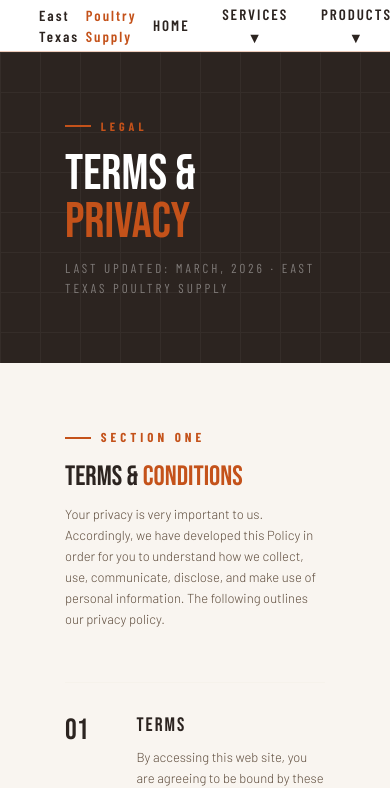
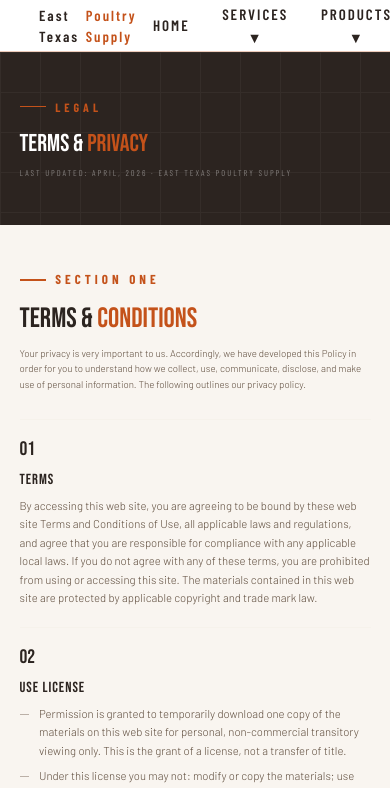
Before and after one commit to khangdoan514/neural-voice-assistant, a React (Vite) app in the folder frontend/: page /support/privacy in a window 390 px wide. Shown: the top 788 px of the page. Built offline with nearby package versions, Linux system fonts and the light colour scheme.

Commit message:
Finalized Privacy page

```diff
--- a/frontend/src/pages/support/Privacy.jsx
+++ b/frontend/src/pages/support/Privacy.jsx
@@ -43,11 +43,11 @@ function SectionHeader({ label, title, titleHighlight, description = "" }) {
           <span className="block w-8 h-0.5 bg-rust" />
           {label}
         </motion.div>
-        <motion.h2 variants={reveal} className="font-display text-title leading-none text-nav-text">
+        <motion.h2 variants={reveal} className="font-display text-title leading-none text-nav-text text-2xl sm:text-3xl md:text-4xl lg:text-5xl">
           {title} {titleHighlight && <span className="text-rust">{titleHighlight}</span>}
         </motion.h2>
       </motion.div>
-      <motion.p variants={reveal} className="text-md text-muted leading-relaxed mb-16 font-light">
+      <motion.p variants={reveal} className="text-sm sm:text-md text-muted leading-relaxed mb-8 sm:mb-12 md:mb-16 font-light">
         {description}
       </motion.p>
     </>
@@ -115,10 +115,11 @@ export default function Privacy() {
   ]
 
   return (
-    <main className="bg-barn min-h-screen pt-16">
+    <main className="bg-barn min-h-screen pt-16 overflow-x-hidden">
+      <div className="max-w-full overflow-x-hidden">
 
         {/* ==================== Page Header ==================== */}
-      <div className="bg-nav-text py-20 px-20 relative overflow-hidden">
+        <div className="bg-nav-text py-14 sm:py-18 md:py-22 lg:py-24 px-6 sm:px-10 md:px-14 lg:px-24 relative overflow-hidden">
           <div className="absolute inset-0 pointer-events-none opacity-[0.04] bg-[linear-gradient(rgba(255,255,255,1)_1px,transparent_1px),linear-gradient(90deg,rgba(255,255,255,1)_1px,transparent_1px)] bg-[size:40px_40px]"/>
           <motion.div
             className="relative"
@@ -130,19 +131,19 @@ export default function Privacy() {
               <span className="block w-8 h-0.5 bg-rust" />
               Legal
             </motion.div>
-          <motion.h1 variants={reveal} className="font-display text-hero leading-[0.92] text-white mb-4">
+            <motion.h1 variants={reveal} className="font-display text-4xl sm:text-5xl md:text-6xl lg:text-hero leading-[1.1] sm:leading-[0.92] text-white mb-4">
               Terms &amp; <span className="text-rust">Privacy</span>
             </motion.h1>
-          <motion.p variants={reveal} className="font-label text-md tracking-[3px] uppercase text-white/40 mt-4">
-            Last updated: March, 2026 · East Texas Poultry Supply
+            <motion.p variants={reveal} className="font-label text-xs sm:text-sm md:text-md tracking-[2px] sm:tracking-[3px] uppercase text-white/40 mt-4">
+              Last updated: April, 2026 · East Texas Poultry Supply
             </motion.p>
           </motion.div>
         </div>
 
-      <div className="px-20 py-20">
+        <div className="px-6 sm:px-10 md:px-14 lg:px-24 py-14 sm:py-18 md:py-22 lg:py-24">
 
           {/* ==================== Terms & Conditions ==================== */}
-        <Section className="mb-24">
+          <Section className="mb-18 sm:mb-22 md:mb-26 lg:mb-28">
             <SectionHeader
               label="Section One"
               title="Terms & "
@@ -154,21 +155,21 @@ export default function Privacy() {
               <motion.div
                 key={number}
                 variants={reveal}
-              className="flex gap-8 py-10 border-t border-mid/15 last:border-b last:border-mid/15"
+                className="flex flex-col sm:flex-row gap-4 sm:gap-6 md:gap-8 py-6 sm:py-8 md:py-10 border-t border-mid/15 last:border-b last:border-mid/15"
               >
-              <div className="flex-shrink-0 w-14">
-                <span className="font-display text-5xl text-nav-text leading-none">{number}</span>
+                <div className="flex-shrink-0 sm:w-14">
+                  <span className="font-display text-3xl sm:text-4xl md:text-5xl text-nav-text leading-none">{number}</span>
                 </div>
                 <div className="flex-1">
-                <h3 className="font-label text-3xl font-bold tracking-[2px] uppercase text-nav-text mb-4">{title}</h3>
+                  <h3 className="font-label text-xl sm:text-2xl md:text-3xl font-bold tracking-[1px] sm:tracking-[2px] uppercase text-nav-text mb-3 sm:mb-4">{title}</h3>
                   {content && (
-                  <p className="text-lg leading-relaxed text-muted font-light m-0">{content}</p>
+                    <p className="text-base sm:text-lg leading-relaxed text-muted font-light m-0">{content}</p>
                   )}
                   {items && (
-                  <ul className="flex flex-col gap-3 list-none p-0 m-0">
+                    <ul className="flex flex-col gap-2 sm:gap-3 list-none p-0 m-0">
                       {items.map((item, j) => (
-                      <li key={j} className="flex gap-4 text-lg leading-relaxed text-muted font-light">
-                        <span className="block w-4 h-px bg-muted/40 mt-3 flex-shrink-0" />
+                        <li key={j} className="flex gap-3 sm:gap-4 text-base sm:text-lg leading-relaxed text-muted font-light">
+                          <span className="block w-3 sm:w-4 h-px bg-muted/40 mt-3 flex-shrink-0" />
                           {item}
                         </li>
                       ))}
@@ -190,48 +191,47 @@ export default function Privacy() {
 
             <motion.div
               variants={contentStagger}
-            className="grid gap-4"
-            style={{ gridTemplateColumns: "repeat(3, 1fr)" }}
+              className="grid grid-cols-1 sm:grid-cols-2 lg:grid-cols-3 gap-4 sm:gap-6 md:gap-7"
             >
               {PRIVACY_PRINCIPLES.map((principle, i) => (
                 <motion.div
                   key={i}
                   variants={reveal}
-                className="bg-white border border-mid/15 border-l-2 border-l-rust p-7"
+                  className="bg-white border border-mid/15 border-l-2 border-l-rust p-5 sm:p-6 md:p-7"
                 >
-                <div className="font-display text-2xl text-rust leading-none mb-4 select-none">
+                  <div className="font-display text-xl sm:text-2xl text-rust leading-none mb-3 sm:mb-4 select-none">
                     {String(i + 1).padStart(2, "0")}
                   </div>
-                <p className="text-sm leading-relaxed text-muted font-light m-0">{principle}</p>
+                  <p className="text-xs sm:text-sm leading-relaxed text-muted font-light m-0">{principle}</p>
                 </motion.div>
               ))}
             </motion.div>
 
-          <motion.div variants={reveal} className="mt-12 border-t border-mid/20 pt-10">
-            <p className="text-sm leading-relaxed text-muted font-light max-w-3xl">
+            <motion.div variants={reveal} className="mt-8 sm:mt-10 md:mt-12 border-t border-mid/20 pt-8 sm:pt-10">
+              <p className="text-xs sm:text-sm leading-relaxed text-muted font-light max-w-3xl">
                 We are committed to conducting our business in accordance with these principles in order to
                 ensure that the confidentiality of personal information is protected and maintained.
               </p>
             </motion.div>
           </Section>
-
         </div>
 
-      {/* ==================== Contact CTA ==================== */}
-      <Section className="bg-white border-t border-mid/15 px-20 py-16 flex items-center justify-between">
-        <motion.div variants={reveal}>
-          <p className="font-bold text-lg tracking-[3px] uppercase text-rust mb-2">Questions?</p>
-          <h3 className="font-display text-3xl text-nav-text leading-none">Get in touch with our team.</h3>
+        {/* ==================== CTA ==================== */}
+        <Section className="bg-white border-t border-mid/15 px-6 sm:px-10 md:px-14 lg:px-24 py-10 sm:py-14 md:py-18 lg:py-20 flex flex-col sm:flex-row items-center justify-between gap-6 sm:gap-8">
+          <motion.div variants={reveal} className="text-center sm:text-left">
+            <p className="font-bold text-base sm:text-lg tracking-[2px] sm:tracking-[3px] uppercase text-rust mb-2">Questions?</p>
+            <h3 className="font-display text-xl sm:text-2xl md:text-3xl text-nav-text leading-tight sm:leading-none">Get in touch with our team.</h3>
           </motion.div>
-        <motion.a
-          variants={reveal}
-          href="/contact"
-          className="inline-block transition-all duration-200 bg-rust text-white px-8 py-3.5 font-label font-bold text-xs tracking-[3px] uppercase border-2 border-rust hover:bg-rust-dark hover:border-rust-dark"
+          <motion.div variants={reveal} className="flex flex-col sm:flex-row gap-3 sm:gap-4 w-full sm:w-auto">
+            <a
+              href="/support/contact"
+              className="inline-block transition-all duration-200 bg-rust text-white px-6 sm:px-8 py-2.5 sm:py-3.5 font-label font-bold text-xs tracking-[2px] sm:tracking-[3px] uppercase border-2 border-rust hover:bg-rust-dark hover:border-rust-dark text-center w-full sm:w-auto"
             >
               Contact Us
-        </motion.a>
+            </a>
+          </motion.div>
         </Section>
-
+      </div>
     </main>
   )
 }
```
Lines whose indentation alone changed are shown as unchanged.
